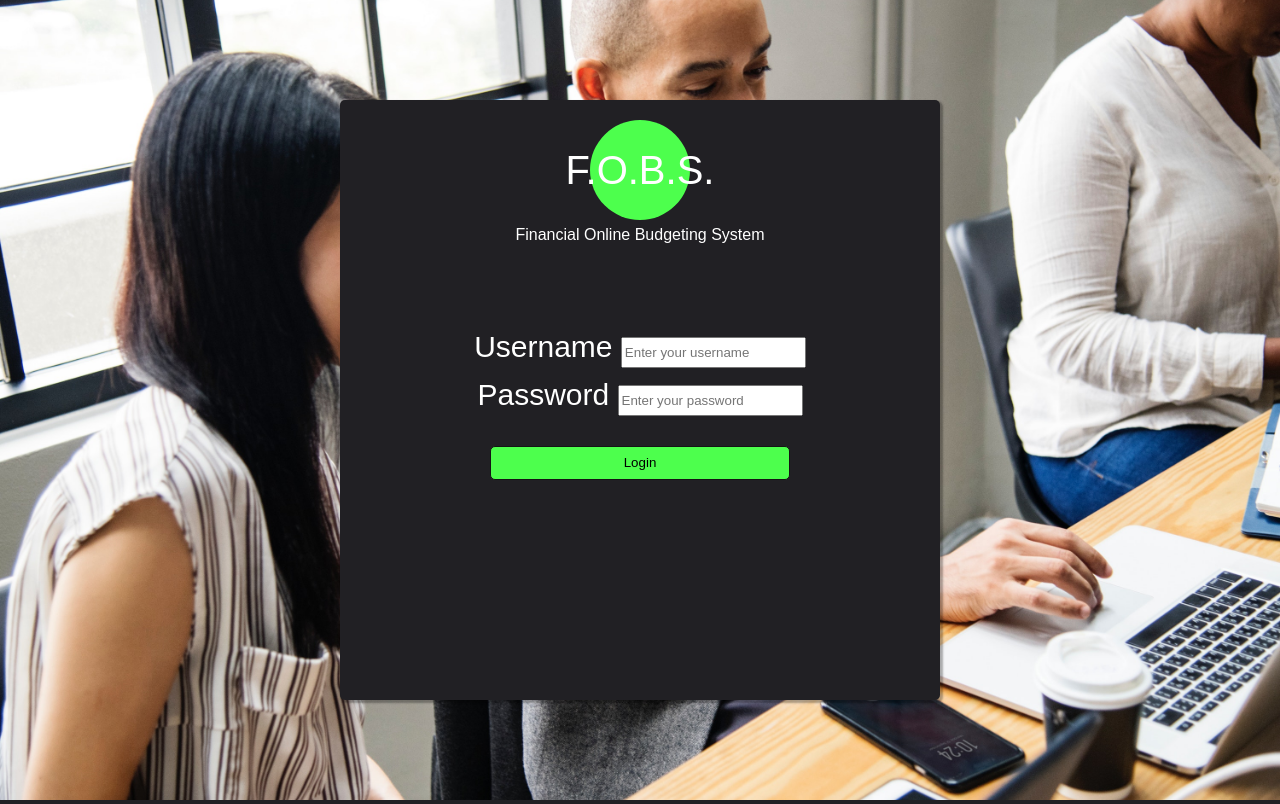
After one commit to Anorth1997/FinancialOnlineBudgetingSystem, a Flask app: page /login in a window 1280 px wide. The commit adds this page. Run offline with Flask 2, Linux system fonts and the light colour scheme; some libraries are stand-ins or nearby versions.

Commit message:
login page has been separated from the homepage

```diff
--- a/app/app.py
+++ b/app/app.py
@@ -20,19 +20,7 @@ mysql = MySQL(app)
 
 @app.route("/", methods=['GET', 'POST'])
 def main():
-    # form = RegisterForm(request.form)
-    # if request.method == 'POST' and form.validate():
-    #
-    # return render_template('s', form=form)
-
-    error = None
-
-    if request.method == 'POST':
-        if request.form['username'] != 'admin' or request.form['password'] != 'admin':
-            error = 'Invalid Credentials. Please try again.'
-        else:
-            return redirect("/ceo")
-    return render_template('homePage.html', error=error)
+    return render_template('homePage.html')
 
 @app.after_request
 def add_header(r):
@@ -96,7 +84,16 @@ def register():
 
     return render_template('signup.html', form=form)
 
+@app.route('/login', methods=['GET', 'POST'])
+def login():
+    error = None
 
+    if request.method == 'POST':
+        if request.form['username'] != 'admin' or request.form['password'] != 'admin':
+            error = 'Invalid Credentials. Please try again.'
+        else:
+            return redirect("/ceo")
+    return render_template('login.html', error=error)
 
 if __name__ == '__main__':
     app.run(debug=True)
--- /dev/null
+++ b/app/templates/login.html
@@ -0,0 +1,46 @@
+<!DOCTYPE html>
+<html>
+
+<head>
+    <title>Signup</title>
+    <meta name="viewport" content="width=device-width, initial-scale=1.0">
+        <link rel="stylesheet" href="{{ url_for('static', filename='css/homePage.css') }}">
+        <script type="text/javascript" src="{{ url_for('static', filename='js/jquery.js') }}"></script>
+        <script type="text/javascript" src="{{ url_for('static', filename='js/homePage.js') }}"></script>
+</head>
+
+<body>
+
+    <div class="bg">
+    <div class="white-card">
+        <div class="logo">
+            <span class="logo-text">F.O.B.S.</span>
+            <p class="logo-bottom-text">Financial Online Budgeting System</p>
+        </div>
+        <!-- Login input fields and Login button -->
+        <form action="" method="post">
+            <div class="input-container">
+                <label class="input-name-text" for="username">Username</label>
+                <input class="input-text-box" type="text" placeholder="Enter your username" name="username" value="{{
+                    request.form.username }}" required>
+                </div>
+
+                <div class="input-container">
+                <label class="input-name-text" for="password">Password</label>
+                <input class="input-text-box" type="password" placeholder="Enter your password" name="password" value="{{
+                    request.form.password }}" required>
+                </div>
+            <input class="button" type="submit" value="Login">
+
+        </form>
+        {% if error %}
+        <p class="error"><strong>Error:</strong> {{ error }}
+        {% endif %}
+        </form>
+    </div>
+
+    </div>
+
+</body>
+
+</html>
```
Also changed, not shown: app/templates/homePage.html (+2 -22 lines).
